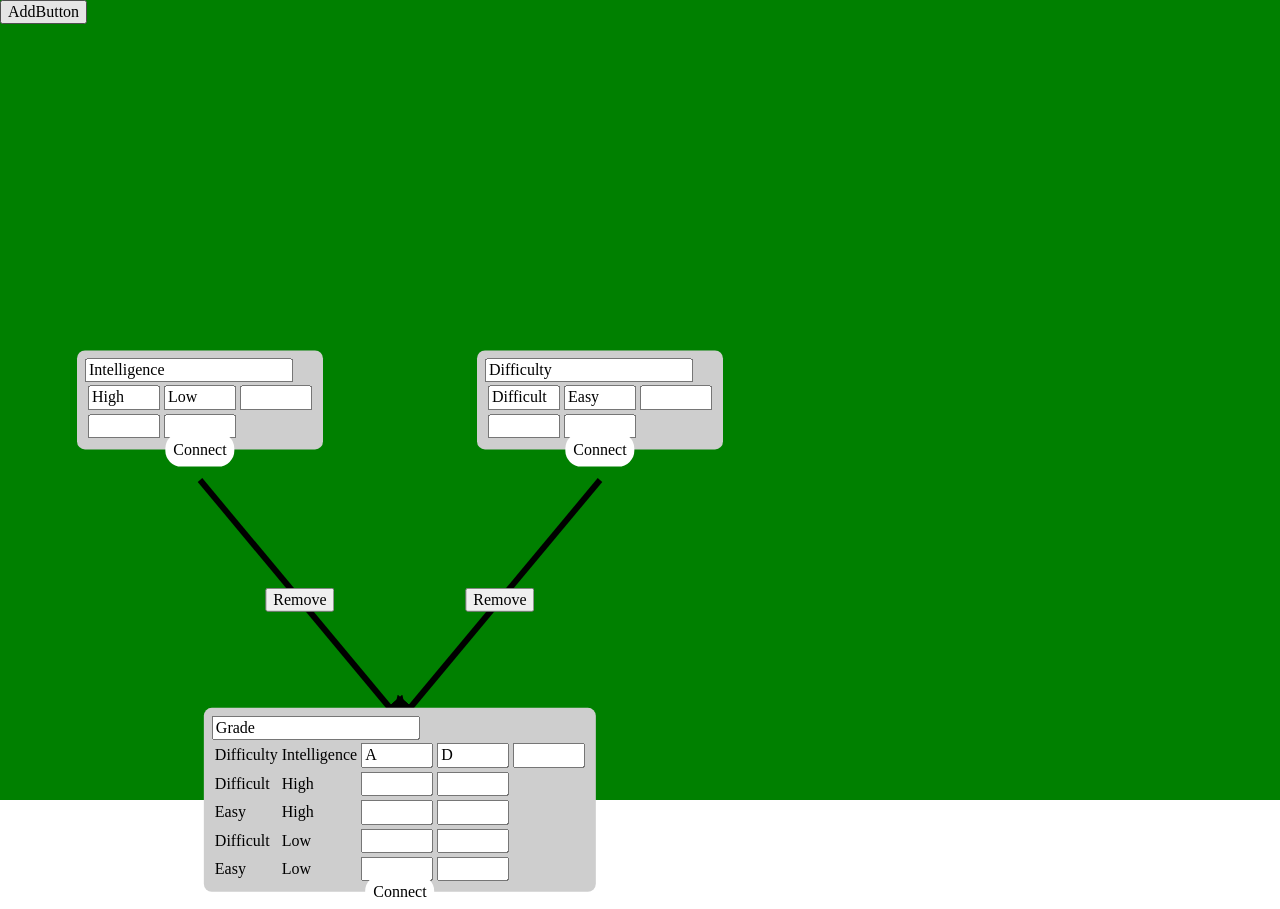
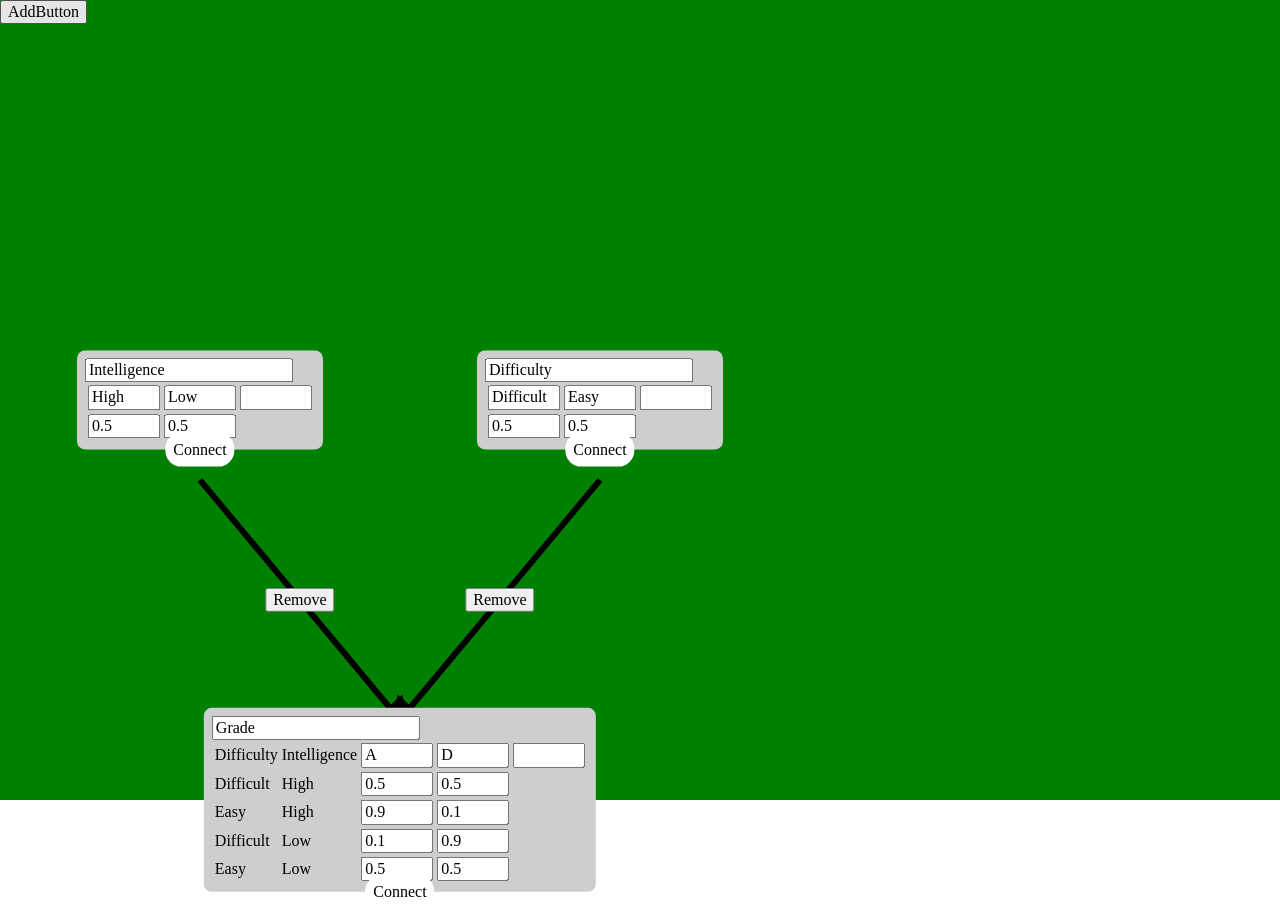
Before and after one commit to TobiasJacob/bayes-network, a React app: page / in a window 1280 px wide. Built offline with nearby package versions, Linux system fonts and the light colour scheme.

Commit message:
Valid default network

```diff
--- a/src/data/example1.ts
+++ b/src/data/example1.ts
@@ -12,7 +12,9 @@ export const exampleNetwork: () => BayesNetworkData = () => {
                 table:  {
                     nodeValues: {"val0": "High", "val1": "Low"},
                     nodeProbabilities: {"val0": parseFloat('Nan'), "val1": parseFloat('Nan')},
-                    rows: {},
+                    rows: {
+                        "": {"val0": "0.5", "val1": "0.5"}
+                    },
                 },
             },
             "node1": {
@@ -22,7 +24,9 @@ export const exampleNetwork: () => BayesNetworkData = () => {
                 table:  {
                     nodeValues: {"val0": "Difficult", "val1": "Easy"},
                     nodeProbabilities: {"val0": parseFloat('Nan'), "val1": parseFloat('Nan')},
-                    rows: {},
+                    rows: {
+                        "": {"val0": "0.5", "val1": "0.5"}
+                    },
                 },
             },
             "node2": {
@@ -32,7 +36,12 @@ export const exampleNetwork: () => BayesNetworkData = () => {
                 table:  {
                     nodeValues: {"val0": "A", "val1": "D"},
                     nodeProbabilities: {"val0": parseFloat('Nan'), "val1": parseFloat('Nan')},
-                    rows: {},
+                    rows: {
+                        "node0=val0,node1=val0,": {"val0": "0.5", "val1": "0.5"},
+                        "node0=val0,node1=val1,": {"val0": "0.9", "val1": "0.1"},
+                        "node0=val1,node1=val1,": {"val0": "0.5", "val1": "0.5"},
+                        "node0=val1,node1=val0,": {"val0": "0.1", "val1": "0.9"},
+                    },
                 },
             },
         },
```
